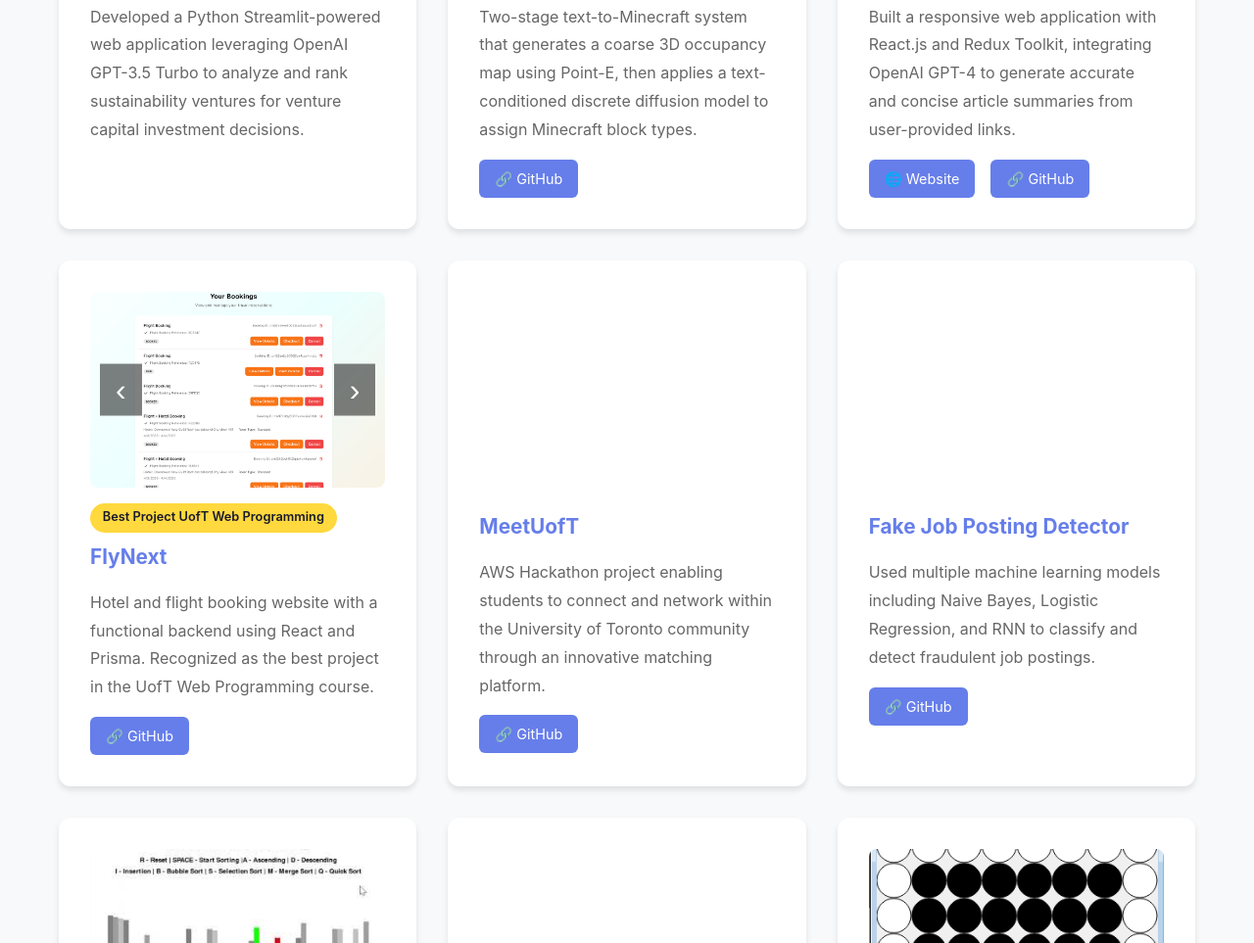
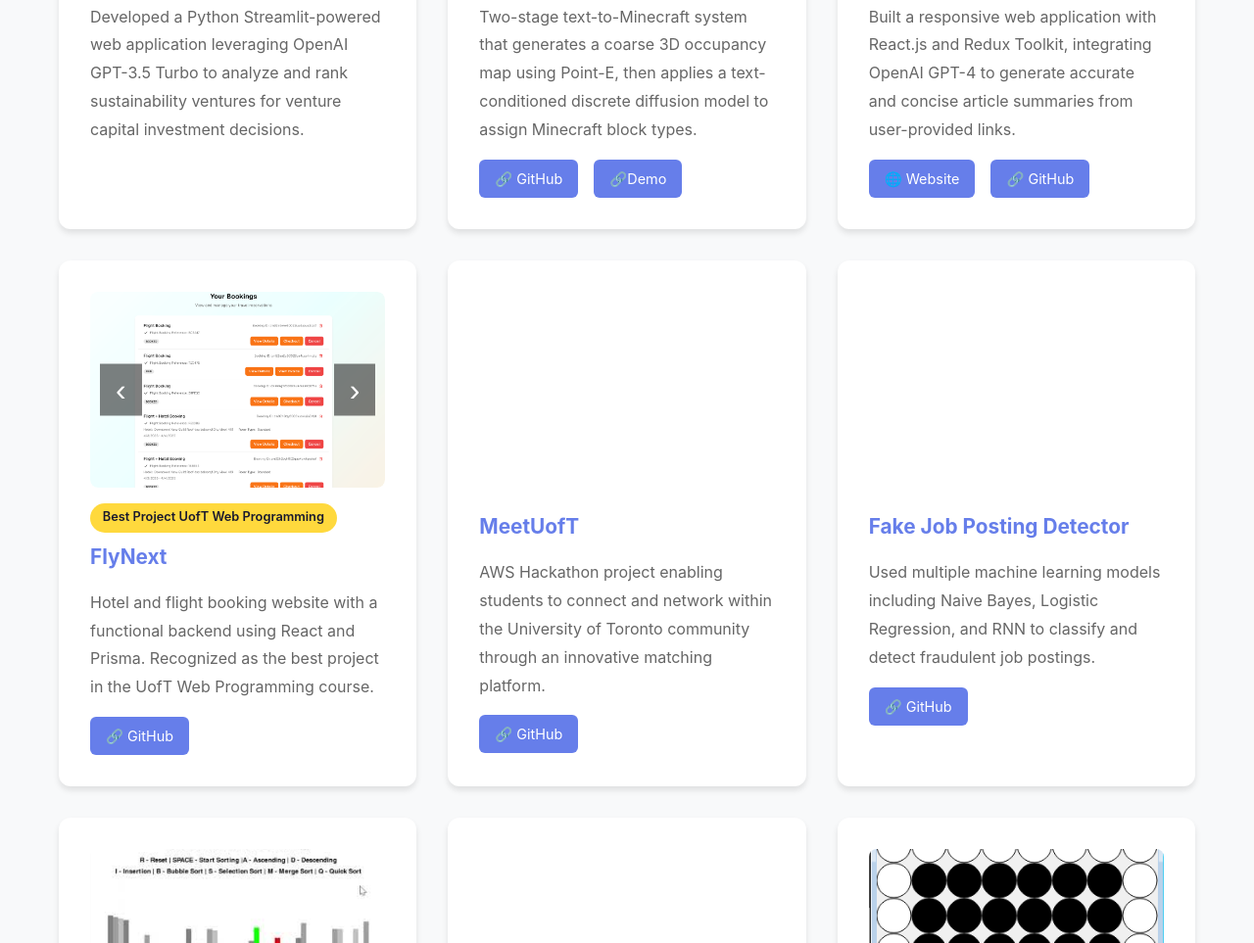
Before and after one commit to christiankevins/christiankevins.github.io, a plain HTML site: page index.html in a window 1280 px wide. Shown: the part 4870-5833 px from the top of the page at 98% size. Drawn offline with Linux system fonts and the light colour scheme.

Commit message:
Add demo

```diff
--- a/index.html
+++ b/index.html
@@ -207,6 +207,7 @@
                     <p>Two-stage text-to-Minecraft system that generates a coarse 3D occupancy map using Point-E, then applies a text-conditioned discrete diffusion model to assign Minecraft block types.</p>
                     <div class="project-links">
                         <a href="https://github.com/megz14/autocraft" target="_blank">🔗 GitHub</a>
+                        <a href="https://drive.google.com/file/d/1pcS8YI-_G1cwP-5TiAh73MqnM7WSqVwC/view?usp=sharing" target="_blank"> 🔗Demo</a>
                     </div>
                 </div>
 
```
